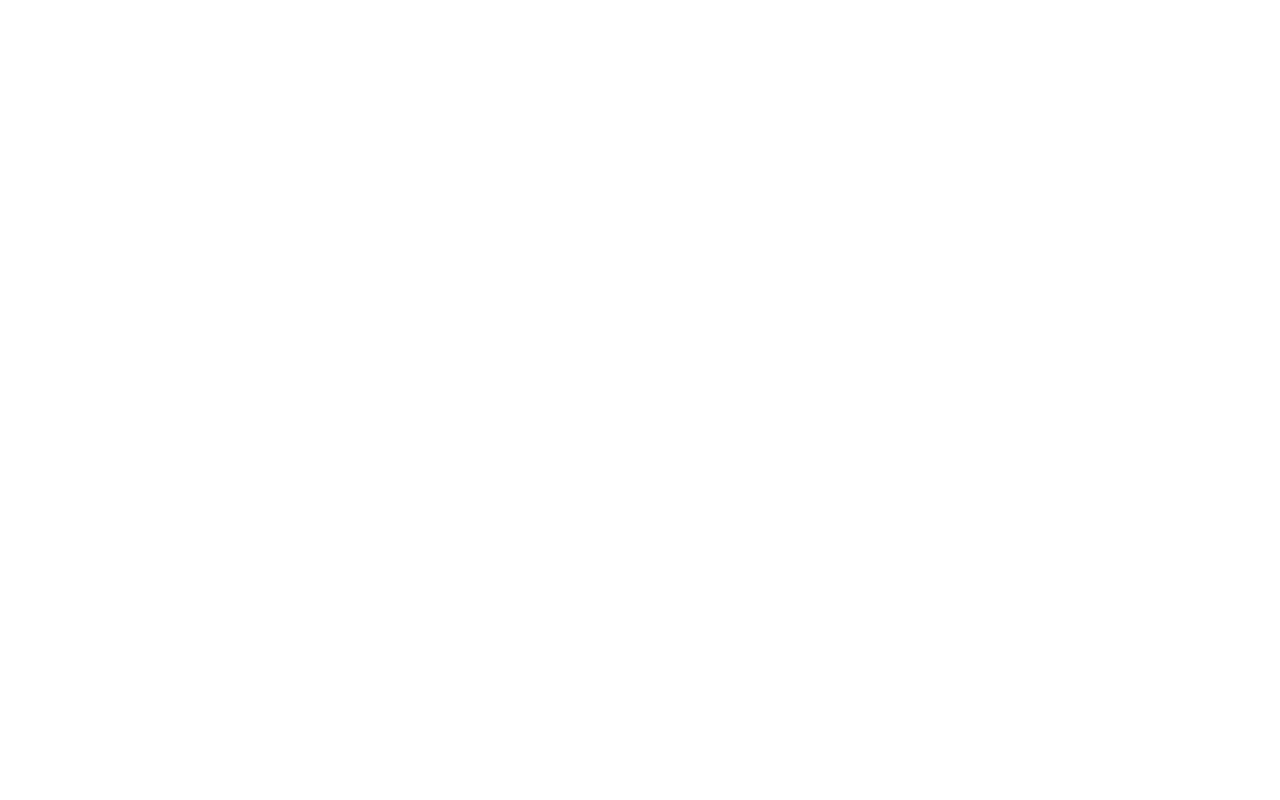
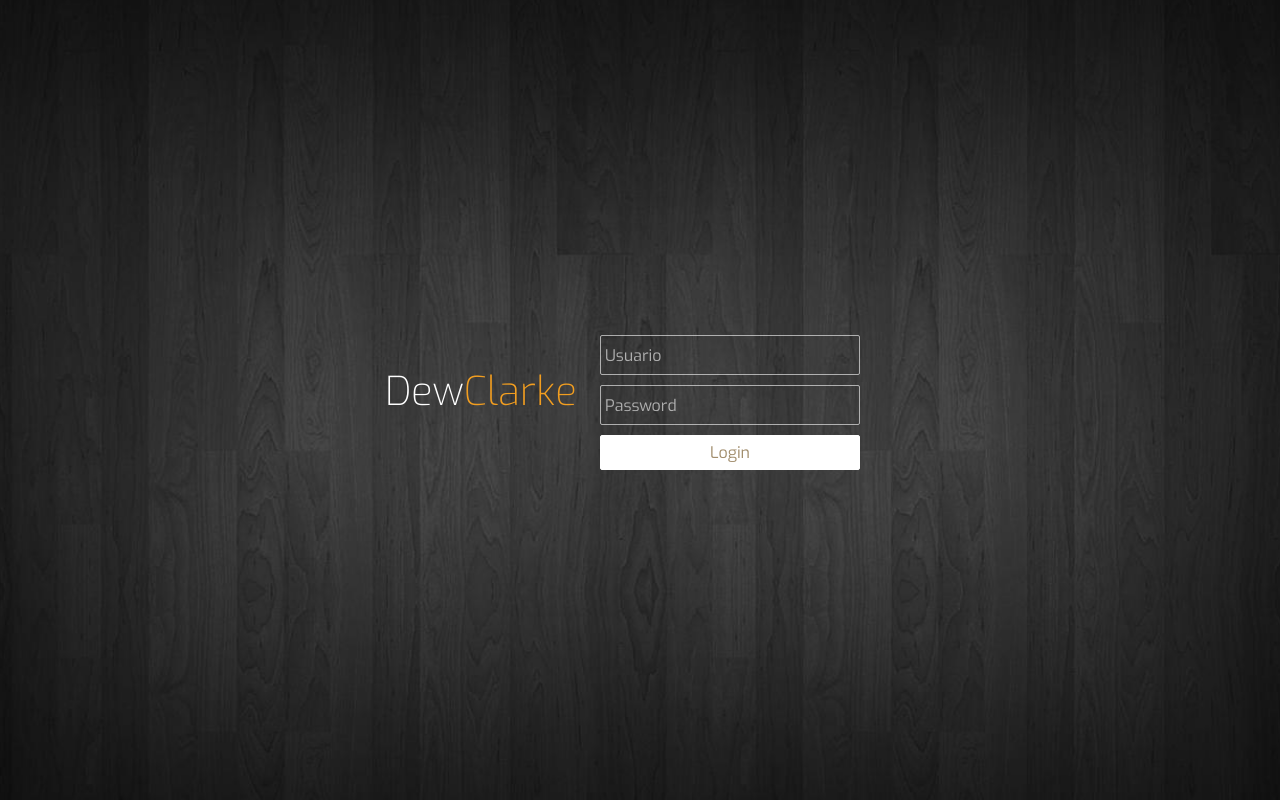
Before and after one commit to joseLozanoTamayo/javascript, a plain HTML site: page encargo-js/WebContent/index.html in a window 1280 px wide. Drawn offline with Linux system fonts and the light colour scheme.

Commit message:
subiendo project encargo-js

```diff
--- /dev/null
+++ b/encargo-js/WebContent/css/style.css
@@ -0,0 +1,120 @@
+@charset "UTF-8";
+@import url(http://fonts.googleapis.com/css?family=Exo:100,200,400);
+
+@import
+	url(http://fonts.googleapis.com/css?family=Source+Sans+Pro:700,400,300)
+	;
+
+.body {
+	position: fixed;
+	overflow-y: scroll;
+	width: 100%;
+	top: -20px;
+	left: -20px;
+	right: -40px;
+	bottom: -40px;
+	width: auto;
+	height: auto;
+	background-image:url('../img/fondo.jpg');
+	background-size: cover;
+	-webkit-filter: blur(0px);
+}
+
+.header {
+	position: absolute;
+	top: calc(50% - 35px);
+	left: calc(50% - 255px);
+}
+
+.header div {
+	float: left;
+	color: #fff;
+	font-family: 'Exo', sans-serif;
+	font-size: 40px;
+	font-weight: 200;
+}
+
+.header div span {
+	color: #F29E20 !important;
+}
+
+.login {
+	position: absolute;
+	top: calc(50% - 75px);
+	left: calc(50% - 50px);
+	height: 150px;
+	width: 350px;
+	padding: 10px;
+}
+
+.login input[type=text] {
+	width: 250px;
+	height: 30px;
+	background: transparent;
+	border: 1px solid rgba(255, 255, 255, 0.6);
+	border-radius: 2px;
+	color: #fff;
+	font-family: 'Exo', sans-serif;
+	font-size: 16px;
+	font-weight: 400;
+	padding: 4px;
+}
+
+.login input[type=password] {
+	width: 250px;
+	height: 30px;
+	background: transparent;
+	border: 1px solid rgba(255, 255, 255, 0.6);
+	border-radius: 2px;
+	color: #fff;
+	font-family: 'Exo', sans-serif;
+	font-size: 16px;
+	font-weight: 400;
+	padding: 4px;
+	margin-top: 10px;
+}
+
+.login input[type=button] {
+	width: 260px;
+	height: 35px;
+	background: #fff;
+	border: 1px solid #fff;
+	cursor: pointer;
+	border-radius: 2px;
+	color: #a18d6c;
+	font-family: 'Exo', sans-serif;
+	font-size: 16px;
+	font-weight: 400;
+	padding: 6px;
+	margin-top: 10px;
+}
+
+.login input[type=button]:hover {
+	opacity: 0.8;
+}
+
+.login input[type=button]:active {
+	opacity: 0.6;
+}
+
+.login input[type=text]:focus {
+	outline: none;
+	border: 1px solid rgba(255, 255, 255, 0.9);
+}
+
+.login input[type=password]:focus {
+	outline: none;
+	border: 1px solid rgba(255, 255, 255, 0.9);
+}
+
+.login input[type=button]:focus {
+	outline: none;
+}
+
+::-webkit-input-placeholder {
+	color: rgba(255, 255, 255, 0.6);
+}
+
+::-moz-input-placeholder {
+	color: rgba(255, 255, 255, 0.6);
+}
--- a/encargo-js/WebContent/index.html
+++ b/encargo-js/WebContent/index.html
@@ -1,10 +1,29 @@
 <!DOCTYPE html>
 <html>
+
 <head>
-<meta charset="UTF-8">
-<title>Insert title here</title>
+	<meta charset="UTF-8">
+	<title>Login</title>
+	<link rel="stylesheet" type="text/css" href="css/style.css">
+	<script type="text/javascript" src="js/login.js"></script>
 </head>
-<body>
 
+<body oncontextmenu="return false">
+
+	<div class="body"></div>
+	<div class="grad"></div>
+	<div class="header">
+		<div>
+			Dew<span>Clarke</span>
+		</div>
+	</div>
+	<br>
+	<form name="login">
+		<div class="login">
+			<input type="text" placeholder="Usuario" name="userid"><br>
+			<input type="password" placeholder="Password" name="pswrd"><br>
+			<input type="button" onclick="check(this.form)" value="Login" />
+		</div>
+	</form>
 </body>
 </html>
--- /dev/null
+++ b/encargo-js/WebContent/js/login.js
@@ -0,0 +1,16 @@
+/**
+ * Page login javascript
+ */
+
+function check(form)
+{
+
+ if(form.userid.value == "subscribe" && form.pswrd.value == "dewclarke")
+  {
+    window.open('https://www.youtube.com/c/dewclarke?sub_confirmation=1')
+  }
+ else
+ {
+   alert("Please subscribe to my channel for more coding!")
+  }
+}
```
Also changed, not shown: encargo-js/.settings/org.eclipse.wst.common.project.facet.core.xml, encargo-js/WebContent/img/fondo.jpg (added), 1 other file.
